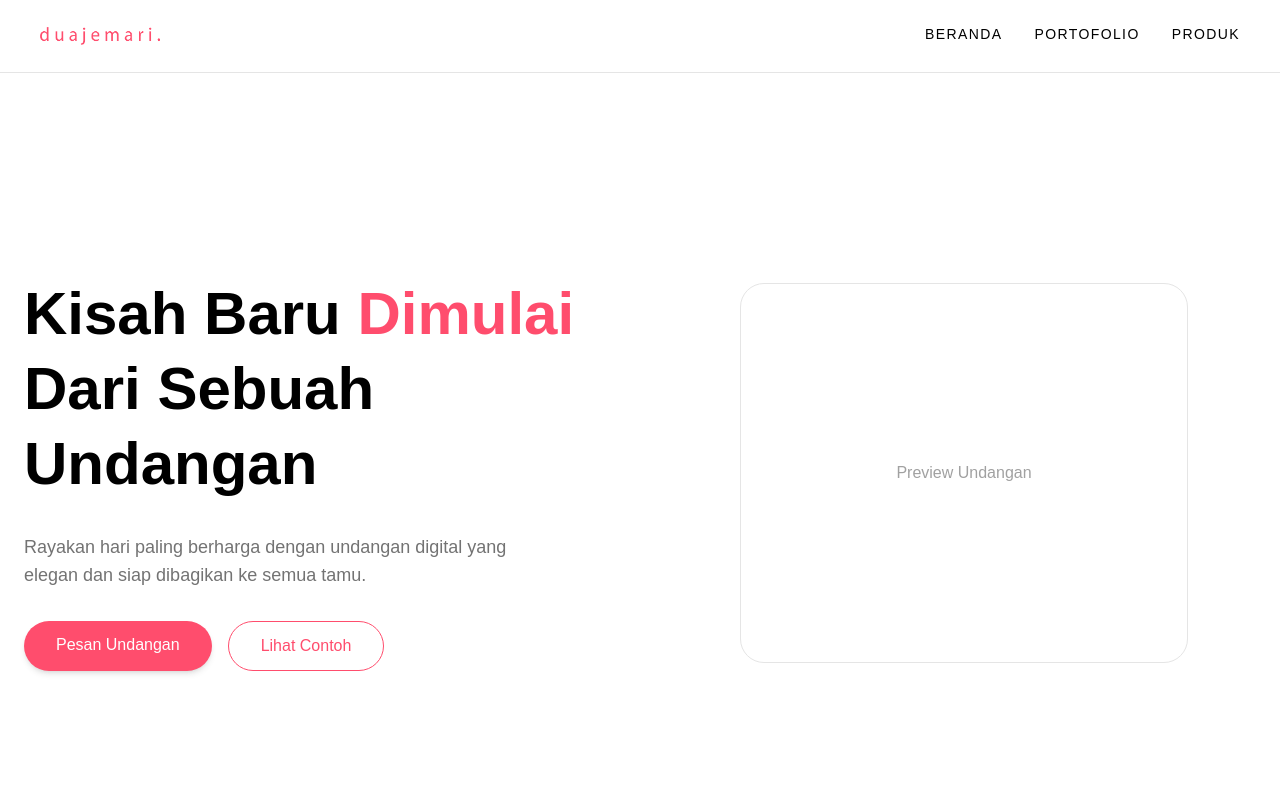
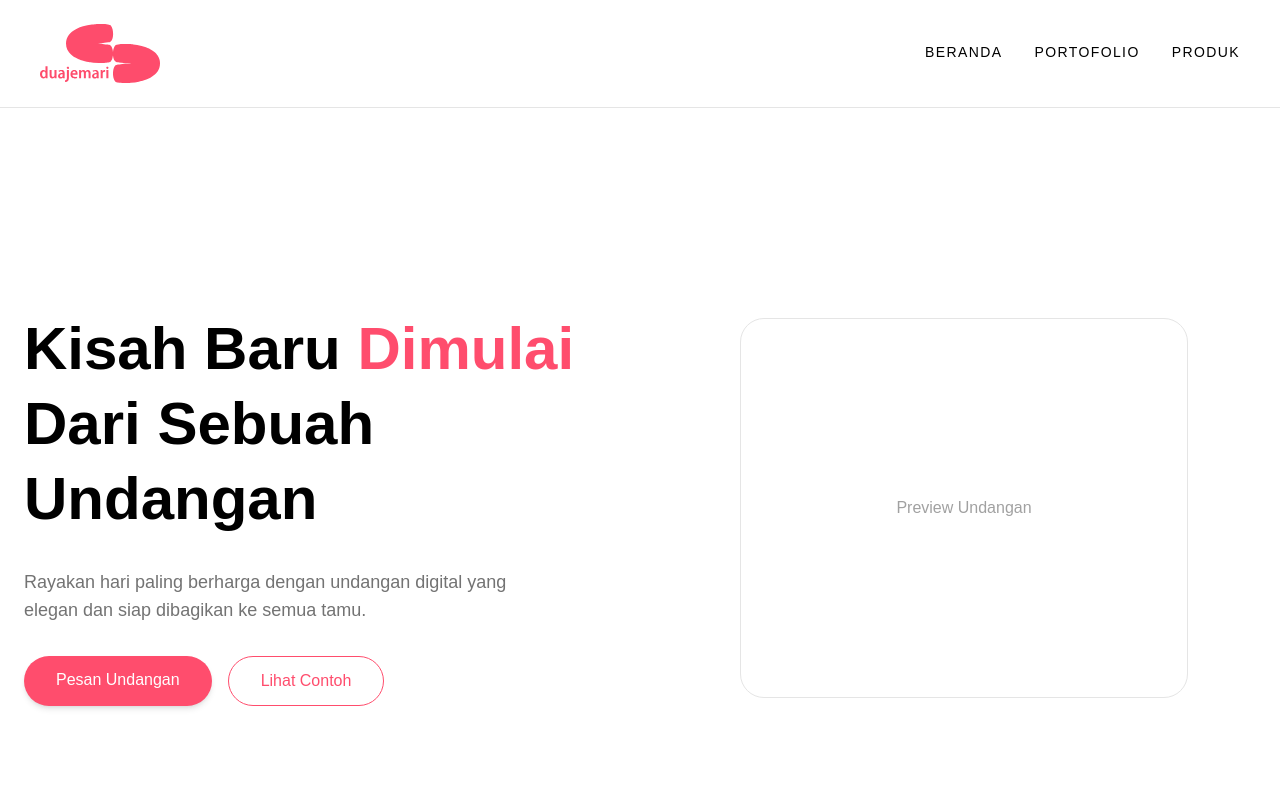
Before and after one commit to swakastudio/duajemari, a Next.js app: page / in a window 1280 px wide. Shown: the top 800 px of the page. Built offline with nearby package versions, Linux system fonts and the light colour scheme; no server answers.

Commit message:
Update Navbar.tsx

```diff
--- a/components/Navbar.tsx
+++ b/components/Navbar.tsx
@@ -54,10 +54,10 @@ export default function Navbar() {
           className={animate ? "bounce-up delay-1" : ""}
         >
           <Image
-            src="/logonavbar.png"
+            src="/logonavbar.svg"
             alt="duajemari logo"
             width={120}
-            height={40}
+            height={59}
             priority
           />
         </button>
```
